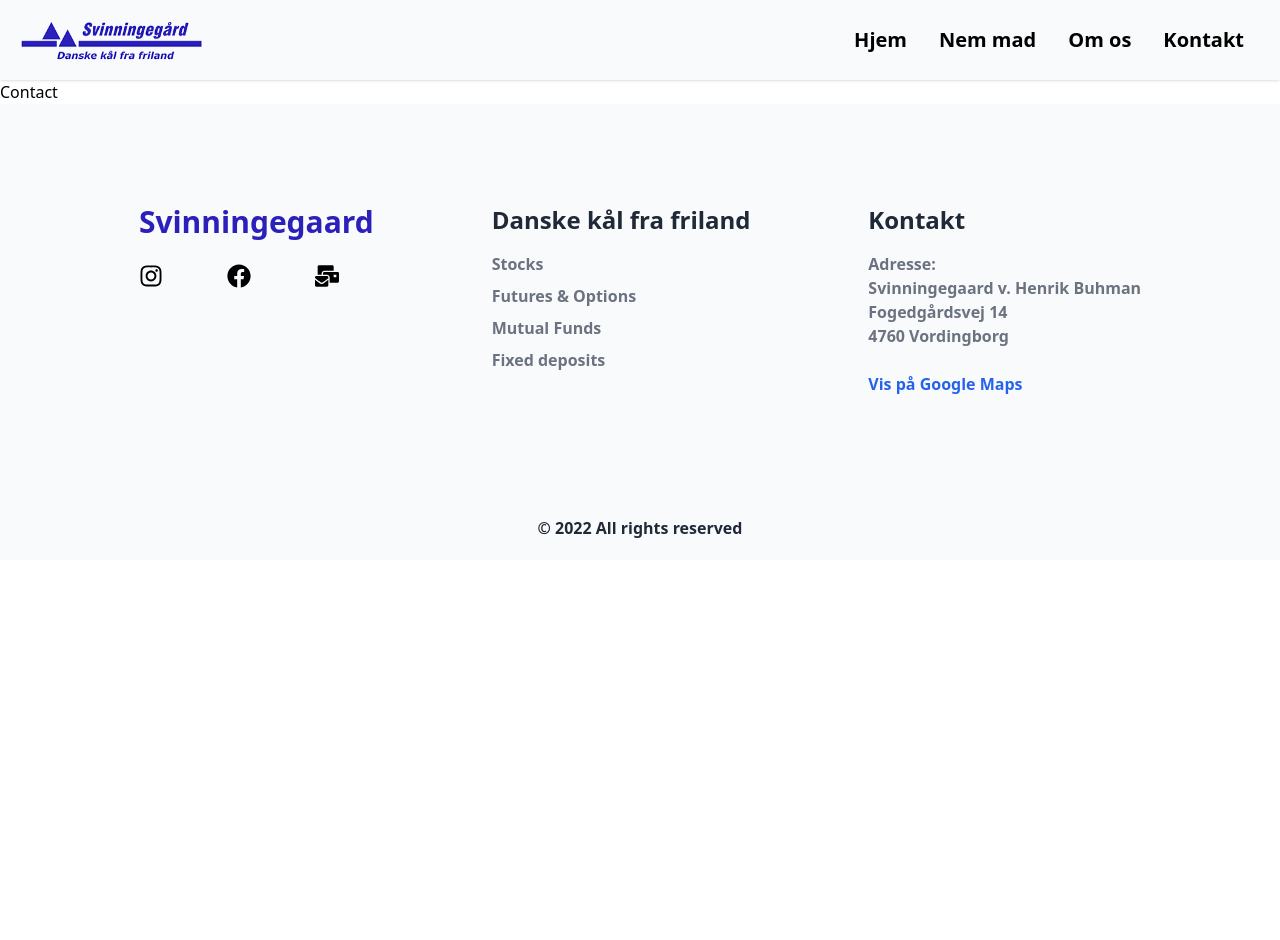
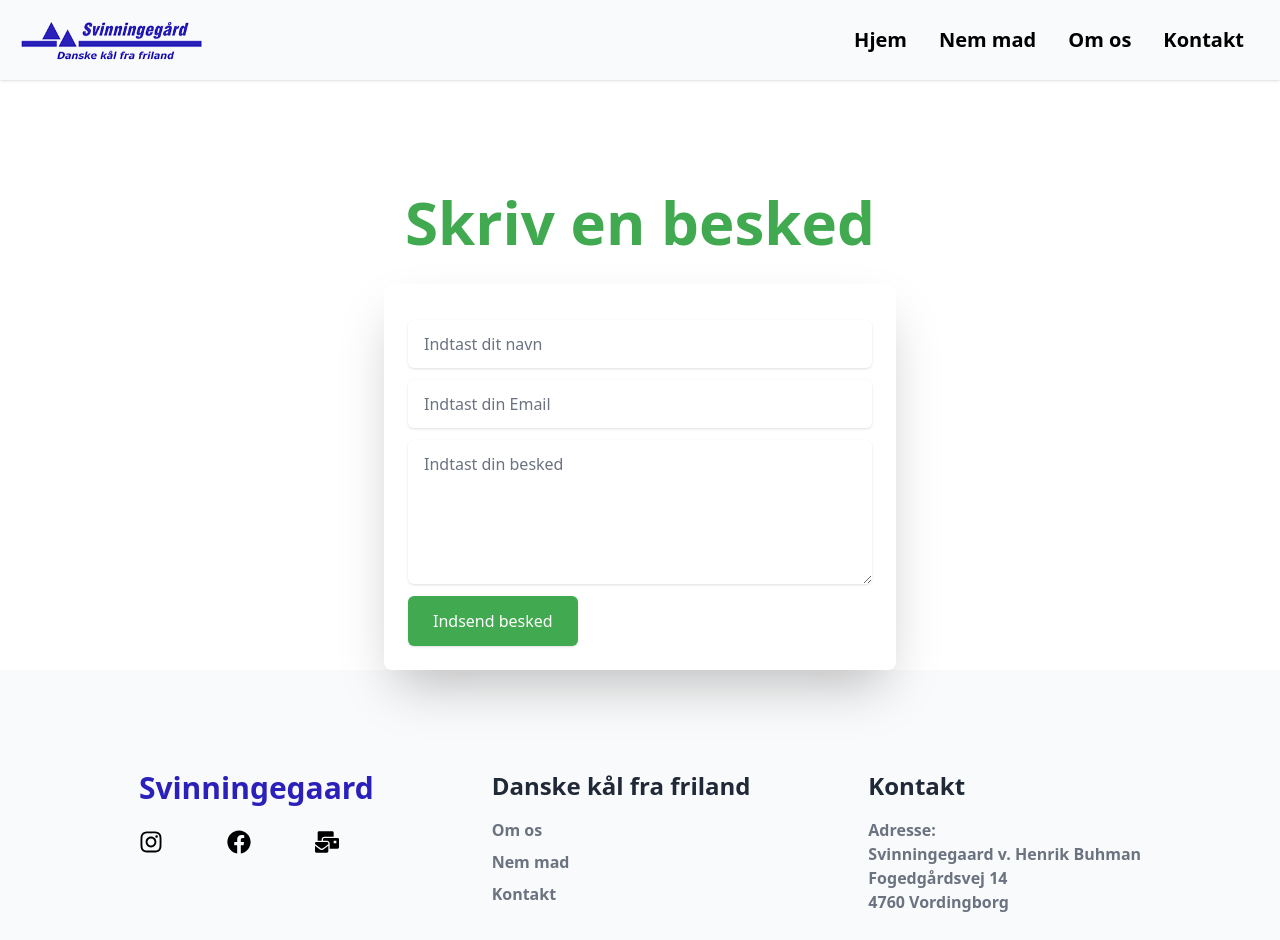
Before and after one commit to Anderzs/hjemmeside-eksamen, a Next.js app: page /contact in a window 1280 px wide. Shown: the top 940 px of the page. Before the commit the page ends 800 px from the top, so only its background shows below. Built offline with nearby package versions, Linux system fonts and the light colour scheme.

Commit message:
Updated ContactForm.js & Visual changes

```diff
--- /dev/null
+++ b/components/ContactForm.js
@@ -0,0 +1,32 @@
+import React from 'react'
+
+function ContactForm() {
+  return (
+    <div className=''>
+        <div className='flex justify-center items-center flex-col'>
+            <h1 className='text-center text-6xl font-bold mt-28 mb-8 text-[#41a950]'>Skriv en besked</h1>
+
+        <div className='w-2/5 p-6 rounded-lg shadow-2xl' >
+            <form className='mx-auto'>
+                <div className='my-3 mx-auto'>
+                    <input type='text' className='block w-full shadow py-3 px-4 placeholder-gray-500 focus:ring-blue-500 focus:border-blue-500 border-gray-300 rounded-md focus:outline-none focus:ring-2' placeholder="Indtast dit navn" />
+                </div>
+
+                <div className='my-3 mx-auto'>
+                    <input type='email' className='block w-full shadow py-3 px-4 placeholder-gray-500 focus:ring-blue-500 focus:border-blue-500 border-gray-300 rounded-md focus:outline-none focus:ring-2' placeholder='Indtast din Email'/>
+                </div>
+
+                <div className='my-3 mx-auto'>
+                    <textarea className='block w-full shadow py-3 px-4 placeholder-gray-500 focus:ring-blue-500 focus:border-blue-500 border-gray-300 rounded-md focus:outline-none focus:ring-2 h-36' placeholder='Indtast din besked'/>
+                </div>
+
+                <button className='inline-flex justify-center py-3 px-6 border border-transparent shadow text-base font-medium rounded-md text-white bg-[#41a950] hover:bg-[#10a950] focus:outline-none focus:ring-2 focus:ring-offset-2 focus:ring-blue-500'>Indsend besked</button>
+            </form>
+        </div>
+
+        </div>
+    </div>
+  )
+}
+
+export default ContactForm
--- a/components/Footer.js
+++ b/components/Footer.js
@@ -1,3 +1,4 @@
+import Link from 'next/link';
 import React from 'react'
 import {FaInstagram, FaLink} from 'react-icons/fa';
 import {FaFacebook} from 'react-icons/fa';
@@ -25,10 +26,15 @@ function Footer() {
     <div className='p-5'>
       <ul>
         <p className='text-gray-800 font-bold text-2xl pb-4'>Danske kål fra friland</p>
-        <li className='text-gray-500 text-md pb-2 font-semibold hover:text-blue-600 cursor-pointer'>Stocks</li>
-        <li className='text-gray-500 text-md pb-2 font-semibold hover:text-blue-600 cursor-pointer'>Futures & Options</li>
-        <li className='text-gray-500 text-md pb-2 font-semibold hover:text-blue-600 cursor-pointer'>Mutual Funds</li>
-        <li className='text-gray-500 text-md pb-2 font-semibold hover:text-blue-600 cursor-pointer'>Fixed deposits</li>
+        <Link href="/about">
+          <li className='text-gray-500 text-md pb-2 font-semibold hover:text-blue-600 cursor-pointer'>Om os</li>
+        </Link>
+        <Link href="/food">
+          <li className='text-gray-500 text-md pb-2 font-semibold hover:text-blue-600 cursor-pointer'>Nem mad</li>
+        </Link>
+        <Link href="/contact">
+          <li className='text-gray-500 text-md pb-2 font-semibold hover:text-blue-600 cursor-pointer'>Kontakt</li>
+        </Link>
       </ul>
     </div>
     <div className='p-5'>
--- a/pages/contact.js
+++ b/pages/contact.js
@@ -1,4 +1,6 @@
 import Head from 'next/head'
+import ContactForm from '../components/ContactForm'
+
 
 export default function Contact() {
   return (
@@ -8,7 +10,7 @@ export default function Contact() {
         <meta name="description" content="Generated by create next app" />
         <link rel="icon" href="/favicon.ico" />
       </Head>
-      <h1>Contact</h1>
+      <ContactForm />
     </>
   )
 }
```
Also changed, not shown: pages/_documents.js (line endings or trailing spaces).
